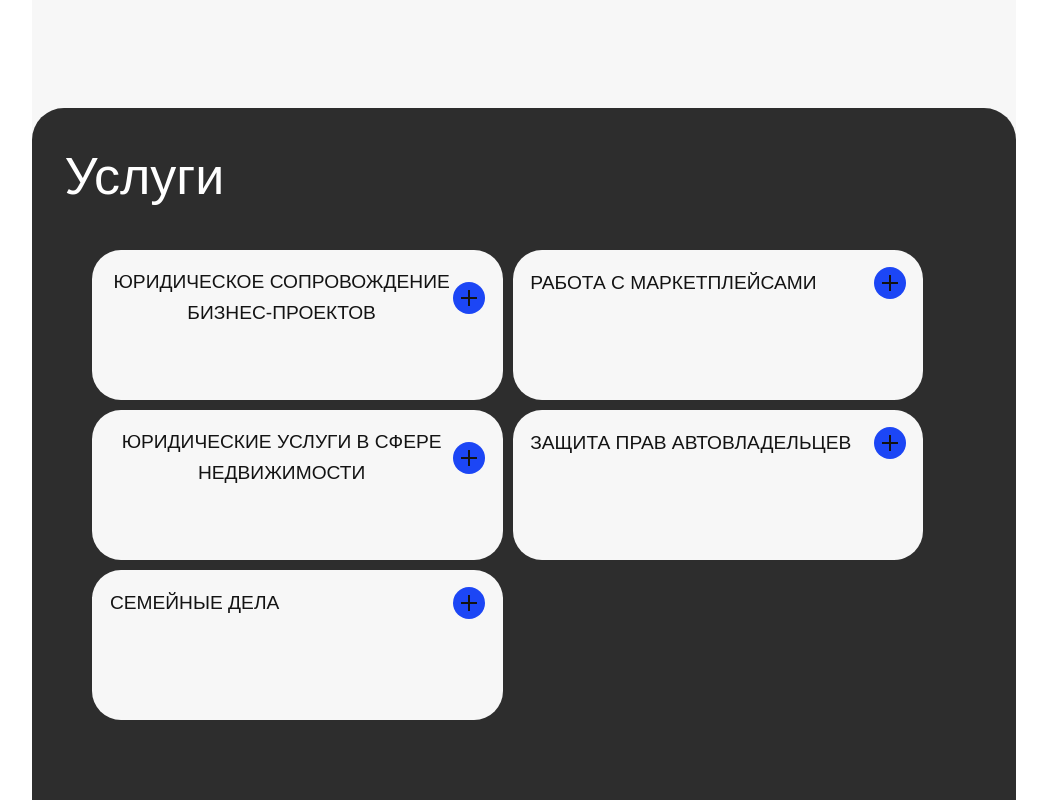
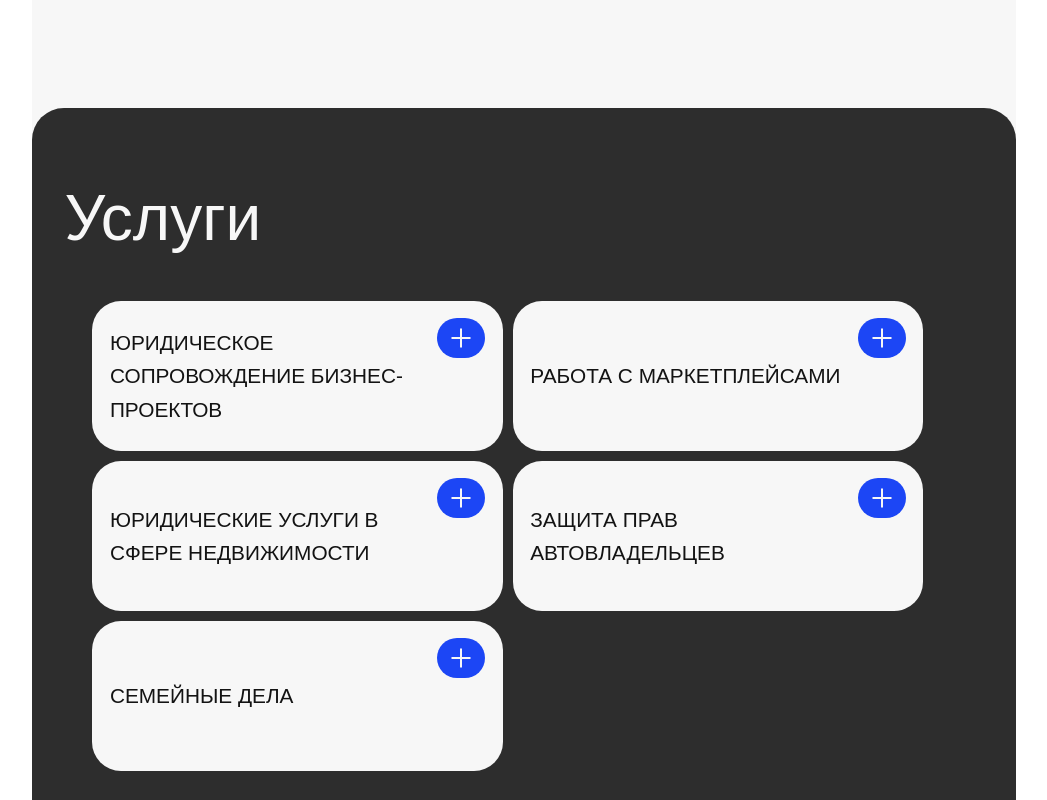
Before and after one commit to Primus-max/profit-group, a Vue app: page / in a window 1280 px wide. Shown: the part 2960-3760 px from the top of the page, without its empty margins (116-1163 px from the left). Built offline with nearby package versions, Linux system fonts and the light colour scheme; a web font is replaced by a local one.

Commit message:
Исправила мобильную версию блок "услуги",так же применила адоптивную верстку для десктопа.

```diff
--- a/src/components/Service.vue
+++ b/src/components/Service.vue
@@ -2,6 +2,8 @@
     <div class="service" :class="{ 'service--active': isOpen }" @click="toggle">
         <div class="service__header">
             <h3 class="service__title">{{ service.title }}</h3>
+         </div>
+         <div class="service_toggle_conteiner">
             <button class="service__toggle">
                 <span class="plus-icon"></span>
             </button>
@@ -45,14 +47,15 @@ const toggle = () => {
 }
 
 .service__title {
-    font-size: 1.2rem;
-    font-weight: var(--fw-light);
+    font-size: 1.3rem;
+    text-align: left;
+    font-weight: var(--fw-medium);
     color: var(--color-black);
 }
 
 .service__toggle {
-    width: 24px;
-    height: 24px;
+    width: 48px;
+    height: 40px;
     padding: 16px;
     position: relative;
     border-radius: 20px;
@@ -64,9 +67,9 @@ const toggle = () => {
     top: 50%;
     left: 50%;
     transform: translate(-50%, -50%);
-    width: 16px;
+    width: 19px;
     height: 2px;
-    background: var(--color-black);
+    background: var(--color-white);
     transition: transform 0.3s ease;
 }
 
--- a/src/components/sections/Services.vue
+++ b/src/components/sections/Services.vue
@@ -1,5 +1,5 @@
 <template>
-    <BaseSection background="var(--color-gray3)" :z-index="4"  has-radius>
+    <BaseSection background="var(--color-gray3)" :z-index="4" :height="`${heightServices}+px`" has-radius>
         <div class="services__container">
             <div class="services__header">
                 <h2 class="services__title">Услуги</h2>
@@ -11,6 +11,7 @@
 
 
                     <Service class="service-item"
+                        ref="service"
                         v-for="service in services"
                         :key="service.id"
                         :service="{
@@ -26,10 +27,19 @@
 </template>
 
 <script setup>
-import {ref} from 'vue';
+import {ref,onMounted} from 'vue';
 import BaseSection from '@/components/sections/base/BaseSection.vue'
 import Service from '@/components/Service.vue'
 
+const heightServices = ref(0)
+// onMounted(()=>{
+//     calcHeightServices()
+// })
+const calcHeightServices = ()=>{
+    for (const service in services ){
+        const trgdf = service.name;
+    }
+}
 const services = [
     {
         id: 1,
@@ -66,7 +76,7 @@ const services = [
 /* .base-section__container {
     padding: 0 !important;
 } */
-
+/* все настройки для мобильной верстки */
 .services__container {
     width: 100%;
     height: 100vh;
@@ -88,9 +98,9 @@ const services = [
 }
 
 .services__title {
-    font-size: 1.2rem;
-    font-weight: var(--fw-light);
-    color: var(--color-black);
+    font-size: 2.5rem;
+    font-weight: var(--fw-medium);
+    color: var(--color-white);
 }
 
 .services__description {
@@ -111,14 +121,16 @@ const services = [
 }
 
 .service-item {
-    width: 47%;
-    height: 150px;
+    width: 100%;
+    height: 145px;
     margin-inline: 5px;
     margin-bottom: 10px;
     padding: 2%;
     background: var(--color-white);
     border-radius: 29px;
     color: var(--color-black);
+    display: flex;
+    justify-content: space-between;
 
 }
 
@@ -128,23 +140,32 @@ const services = [
     color: var(--color-gray);
 }
 
-@media (max-width: 400px){
-    .services__content {
+/* настройки для десктопа */
+@media (min-width: 1024px){
+.service-item {
+    flex-direction: row;
+    width: 47%;
+    height: 150px;
+    margin-inline: 5px;
+    margin-bottom: 10px;
+    padding: 2%;
+    background: var(--color-white);
+    border-radius: 29px;
+    color: var(--color-black);
+    display: flex;
+    }
+    .services__title{
+         font-size: 4rem;
+        color: var(--color-white);
+        font-weight: var(--fw-light);
+    }
+    .services__header {
+    width: 100%;
+    display: flex;
     flex-direction: column;
-    }
+    align-items: flex-start;
 }
 
-@media (min-width: 768px) {
-    .services__title {
-     font-size: 3.25rem;
-     color: white;
-    }
 }
 
-@media (min-width: 1024px) {
-    .services__title {
-
-
-    }
-}
 </style>
```
